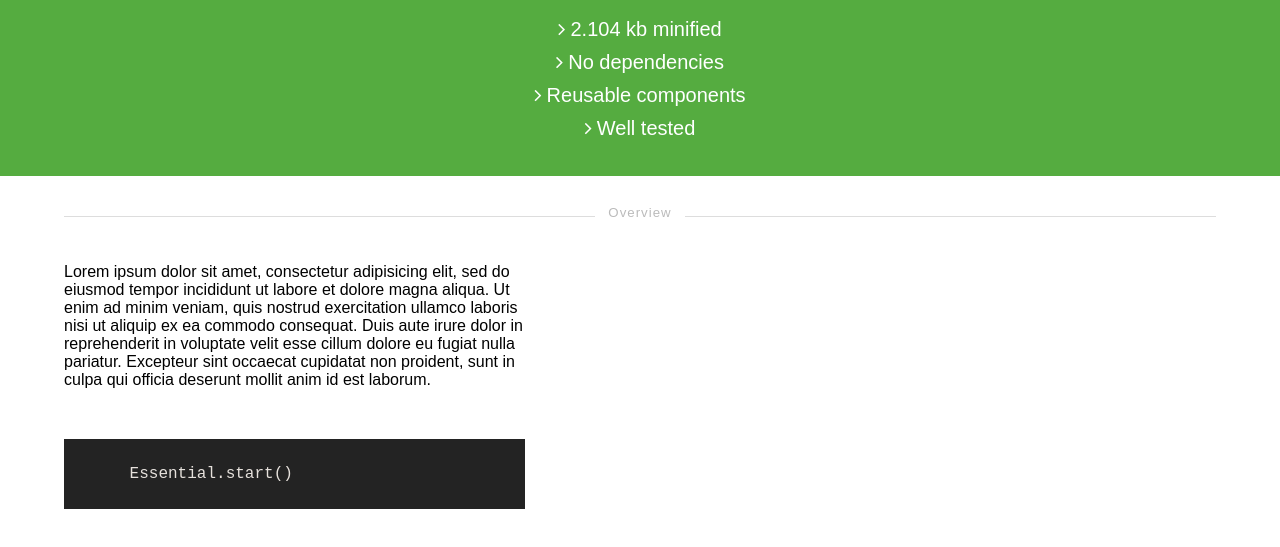
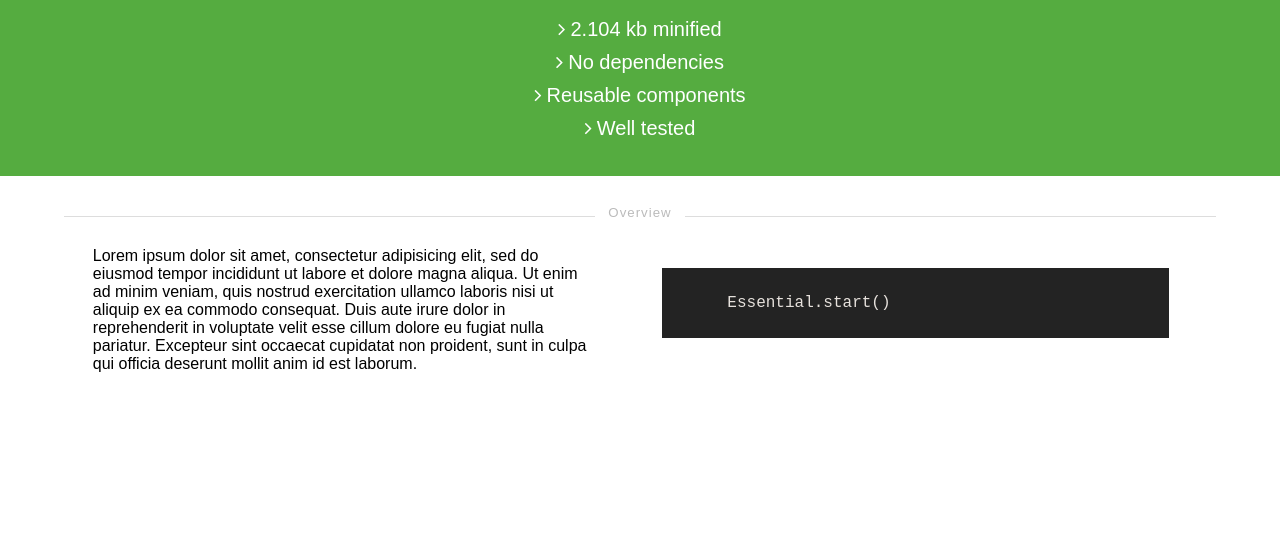
Before and after one commit to roperzh/essential.js, a plain HTML site: page index.html in a window 1280 px wide. Shown: the part 295-842 px from the top of the page. After the commit the page ends 800 px from the top, so only its background shows below. Drawn offline with Linux system fonts and the light colour scheme.

Commit message:
Add more styles to the containter module

```diff
--- a/index.html
+++ b/index.html
@@ -56,14 +56,14 @@
 
 <div class="container">
   <div class="separator"><h5>Overview</h5></div>
-  <p style="width: 40%; display: inline-block;">Lorem ipsum dolor sit amet, consectetur adipisicing elit, sed do eiusmod
+  <p class="column half-width">Lorem ipsum dolor sit amet, consectetur adipisicing elit, sed do eiusmod
   tempor incididunt ut labore et dolore magna aliqua. Ut enim ad minim veniam,
   quis nostrud exercitation ullamco laboris nisi ut aliquip ex ea commodo
   consequat. Duis aute irure dolor in reprehenderit in voluptate velit esse
   cillum dolore eu fugiat nulla pariatur. Excepteur sint occaecat cupidatat non
   proident, sunt in culpa qui officia deserunt mollit anim id est laborum.</p>
 
-  <pre style="width: 40%;">
+  <pre class="column half-width">
     <code>
       Essential.start()
     </code>
--- a/stylesheets/main.css
+++ b/stylesheets/main.css
@@ -112,6 +112,15 @@
   font-weight: 400;
 }
 
+.column {
+  display: inline-block;
+}
+
+.half-width {
+  width: 44%;
+  margin: 0 2.5%;
+}
+
 /* States */
 
 .pull-right {
```
